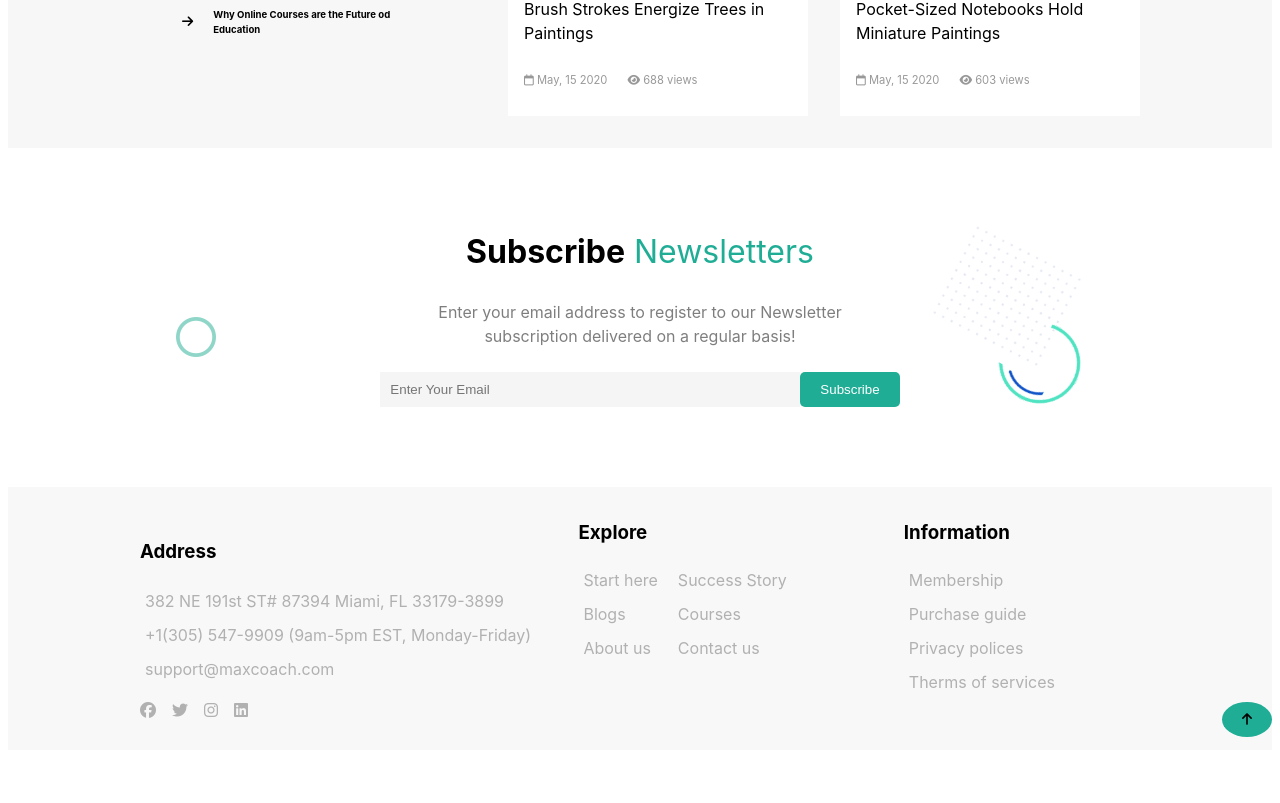
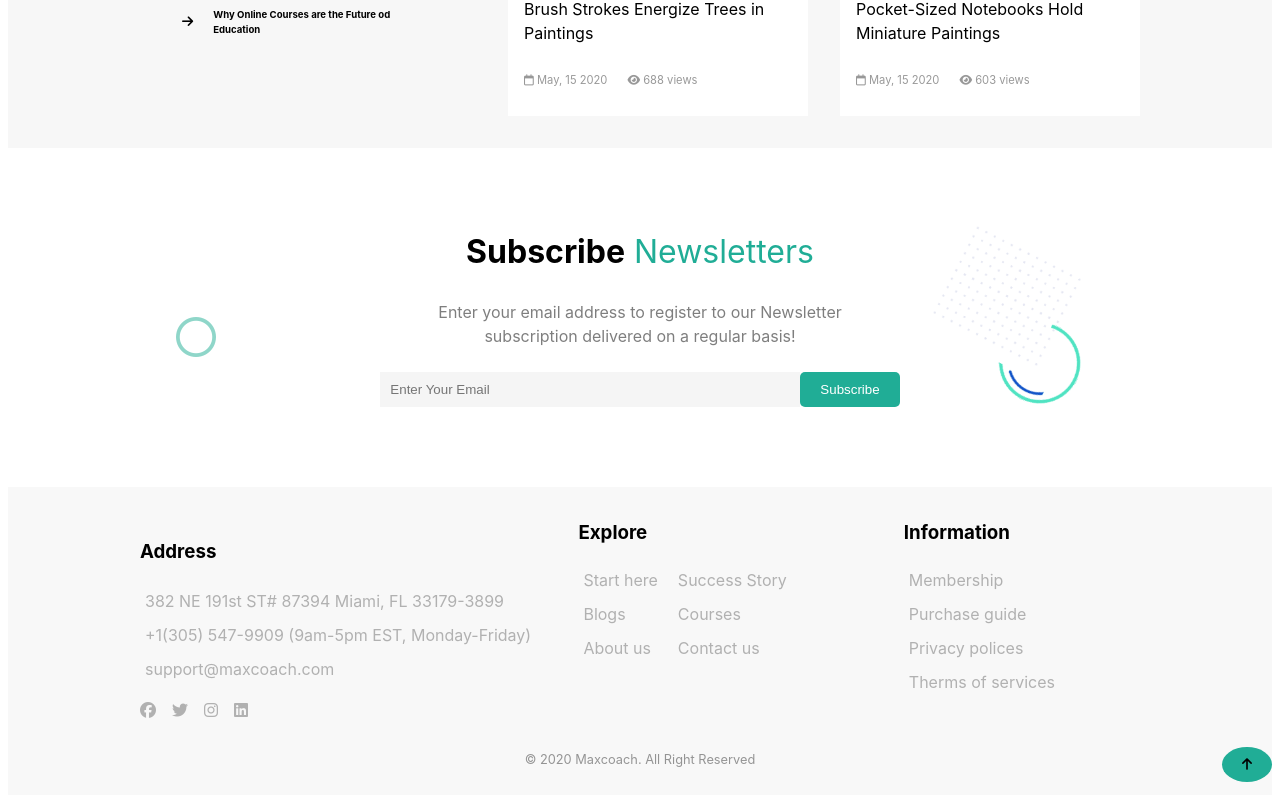
Before and after one commit to christiancamilleri/proj-html-vuejs, a Vue app: page / in a window 1280 px wide. Shown: the part 4177-4980 px from the top of the page. Before the commit the page ends 4935 px from the top, so only its background shows below. Built offline with nearby package versions, Linux system fonts and the light colour scheme.

Commit message:
feat: ended

```diff
--- a/src/components/AppFooter.vue
+++ b/src/components/AppFooter.vue
@@ -85,6 +85,10 @@ export default {
             <a href="#"><i class="fa-solid fa-arrow-up"></i></a>
         </button>
 
+        <div class="footer-bottom">
+            <span>© 2020 Maxcoach. All Right Reserved</span>
+        </div>
+
     </footer>
 </template>
 
@@ -156,4 +160,16 @@ footer {
         bottom: 0;
         right: 0;
     }
-}</style>
+
+    .footer-bottom {
+        display: flex;
+        justify-content: center;
+
+        opacity: .4;
+
+        padding-bottom: 2em;
+
+        font-size: .8em;
+    }
+}
+</style>
--- a/src/components/AppMain.vue
+++ b/src/components/AppMain.vue
@@ -7,7 +7,7 @@ import StatisticsItem from './StatisticsItem.vue';
 import BlogsSection from './BlogsSection.vue';
 import NewsletterSection from './NewsletterSection.vue';
 
-import { store } from '../store.js';
+import { store } from '../store.js'
 
 
 export default {
@@ -164,6 +164,7 @@ export default {
             <!-- slider cards section -->
             <SliderCards></SliderCards>
             <!-- /slider cards section -->
+
         </div>
         <!-- statistic section -->
         <div class="container statistic">
@@ -180,8 +181,6 @@ export default {
         <!-- newsletter section -->
         <NewsletterSection></NewsletterSection>
         <!-- /newsletter section -->
-
-
 
     </main>
 </template>
```
